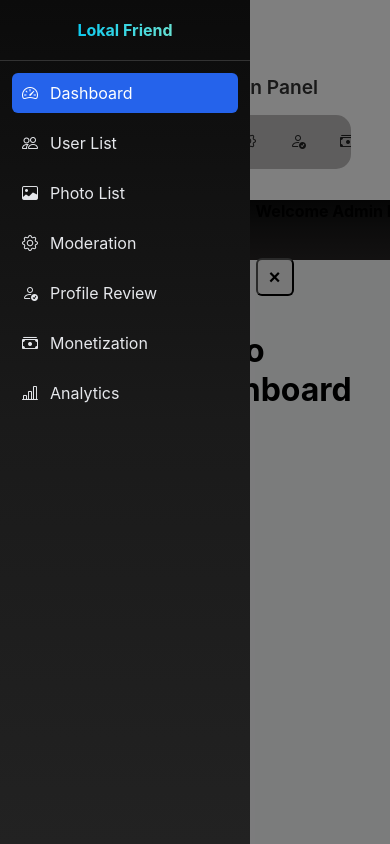
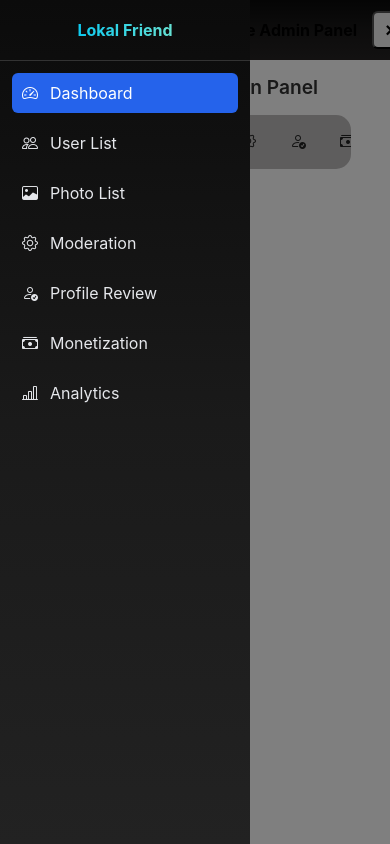
Before and after one commit to sukumarae5/Local-Frnd-App-Dashboard, a React (Create React App) app: page / in a window 390 px wide. Built offline with nearby package versions, Linux system fonts and the light colour scheme; the HTML template or start-up script is replaced by a standard one.

Commit message:
userListPage QA testing

```diff
--- a/src/components/Header.js
+++ b/src/components/Header.js
@@ -10,7 +10,6 @@
     return () => window.removeEventListener("resize", handleResize);
   }, []);
 
-  // Layout adjustments
   const headerMarginLeft = isMobile ? "0px" : sidebarOpen ? "250px" : "80px";
   const headerWidth = isMobile
     ? "100%"
@@ -32,27 +31,25 @@
         padding: "0 20px",
         display: "flex",
         alignItems: "center",
-        justifyContent: "flex-end", // right-aligned content
+        justifyContent: "flex-end",   // <-- EVERYTHING moves to the RIGHT
+        gap: "15px",                   // spacing between items
       }}
     >
-      <div
-        className="d-flex align-items-center gap-2"
-        style={{
-          transition: "all 0.3s ease-in-out",
-        }}
-      >
-        {/* ✅ Title - always visible (desktop + mobile) */}
+
+      {/* TITLE on right side */}
       <h6
         className="text-white m-0"
         style={{
+          fontSize: "1rem",
           whiteSpace: "nowrap",
-            fontSize: "1rem",
+          overflow: "hidden",
+          textOverflow: "ellipsis",
         }}
       >
         Welcome Admin Panel
       </h6>
 
-        {/* ✅ Toggle - visible only on mobile */}
+      {/* TOGGLE on right side (only mobile) */}
       {isMobile && (
         <Button
           variant="light"
@@ -69,7 +66,7 @@
           {sidebarOpen ? "×" : "☰"}
         </Button>
       )}
-      </div>
+
     </Navbar>
   );
 };
--- a/src/components/forms/UserForms.js
+++ b/src/components/forms/UserForms.js
@@ -67,6 +67,8 @@
    padding: "24px 28px",
    fontFamily: "Inter,sans-serif",
    color: "#f3f4f6",
+   marginTop: 40,
+   marginLeft: 80,
    };
 
   const inputStyle = {
@@ -134,7 +136,9 @@
     </div>
   );
 
-  const Row = ({ children }) => <div style={rowStyle}>{children}</div>;
+  const Row = ({ children, className = "" }) => (
+  <div className={`user-row ${className}`}>{children}</div>
+);
 
   // --- SUBMIT ---
   const handleSubmit = (e) => {
@@ -185,6 +189,53 @@
   };
 
   return (
+    <>
+    <style>
+  {`
+    .user-modal {
+      margin: 30px auto;
+      width: min(720px, 90vw);
+    }
+
+    @media (max-width: 1200px) {
+      .user-modal {
+        margin-left: 60px;
+        margin-right: 60px;
+      }
+    }
+
+    @media (max-width: 992px) {
+      .user-modal {
+        margin-left: 50px;
+        margin-right: 50px;
+      }
+    }
+
+    @media (max-width: 576px) {
+      .user-modal {
+        margin-left: 30px !important;
+        margin-right: 30px !important;
+        width: calc(100vw - 60px) !important;
+      }
+    }
+
+    /* Row styles */
+    .user-row {
+      display: grid;
+      grid-template-columns: 1fr 1fr; /* default: 2 columns */
+      gap: 16px;
+    }
+
+    /* Only mobile: stack fields one by one */
+    @media (max-width: 576px) {
+      .user-row {
+        grid-template-columns: 1fr !important;
+        gap: 12px;
+      }
+    }
+  `}
+</style>
+
     <div style={backdropStyle} onClick={onClose}>
       <div style={modalStyle} onClick={(e) => e.stopPropagation()}>
         <div
@@ -396,5 +447,6 @@
         </form>
       </div>
     </div>
+    </>
   );
 }
--- a/src/features/user/userSaga.js
+++ b/src/features/user/userSaga.js
@@ -31,6 +31,8 @@
 function* editUsers(action) {
   try {
     const { id, data } = action.payload || {};
+    console.log(id,data)
+
     if (!id) throw new Error("Missing user id for edit");
 
     const response = yield call(axios.put, `${EDIT_API}/${id}`, data, {
--- a/src/pages/dashboard/Dashboard.js
+++ b/src/pages/dashboard/Dashboard.js
@@ -1,4 +1,5 @@
 import React, { useState, useEffect } from "react";
+import { Container, Row, Col } from "react-bootstrap";
 import Sidebar from "../../components/Sidebar";
 import BottomNavbar from "../../components/BottomNavbar";
 import Header from "../../components/Header";
@@ -6,118 +7,90 @@
 
 const Dashboard = () => {
   const [sidebarOpen, setSidebarOpen] = useState(true);
-  const [screen, setScreen] = useState("desktop");
+  const [isMobile, setIsMobile] = useState(window.innerWidth <= 992);
+
+  // ⭐ FIX: Add activeMenu + setActiveMenu
   const [activeMenu, setActiveMenu] = useState("dashboard");
 
-  // Detect Screen Size
   useEffect(() => {
     const handleResize = () => {
       const width = window.innerWidth;
-      if (width <= 580) setScreen("mobile");
-      else if (width <= 954) setScreen("tablet");
-      else setScreen("desktop");
+      const mobile = width <= 992;
+      setIsMobile(mobile);
+
+      // Auto open sidebar on desktop
+      if (!mobile) {
+        setSidebarOpen(true);
+      }
     };
 
-    handleResize();
     window.addEventListener("resize", handleResize);
     return () => window.removeEventListener("resize", handleResize);
   }, []);
 
-  // Dynamic sidebar margin space
-  const getContentMarginLeft = () => {
-    if (screen === "mobile") return "60px";
-    if (screen === "tablet") return sidebarOpen ? "240px" : "60px";
-    return sidebarOpen ? "200px" : "80px";
-  };
+  return (
+    <Container
+      fluid
+      className="p-0 m-0"
+      style={{ height: "100vh", overflow: "hidden" }}
+    >
+      <Row className="g-0 h-100">
 
-  const getContentMarginRight = () => {
-    if (screen === "mobile") return "-20px";
-    if (screen === "tablet") return sidebarOpen ? "20px" : "-40px";
-    return "-150px";
-  };
-
-  const getOutletPaddingLeft = () => {
-    if (screen === "mobile") return "12px";
-    if (screen === "tablet") return "16px";
-    return "80px";
-  };
-
-  const getOutletPaddingRight = () => {
-    if (screen === "mobile") return "12px";
-    if (screen === "tablet") return "20px";
-    return "150px";
-  };
-
-  // ⭐ Responsive Welcome Box Styles
-  const welcomeBoxStyles = {
-    marginTop: "50px",
-    marginRight:
-      screen === "desktop" ? "400px" : screen === "tablet" ? "100px" : "20px",
-    marginLeft:
-      screen === "desktop" ? "150px" : screen === "tablet" ? "60px" : "20px",
-  };
-
-  return (
-    <div style={{ display: "flex", height: "100vh", overflow: "hidden" }}>
+        {/* SIDEBAR */}
+        <Col
+          xs={sidebarOpen ? 9 : 1}
+          sm={sidebarOpen ? 3 : 1}
+          md={sidebarOpen ? 2 : 1}
+          className="p-0"
+        >
           <Sidebar
            sidebarOpen={sidebarOpen}
         toggleSidebar={() => setSidebarOpen(!sidebarOpen)}
         activeMenu={activeMenu}
         setActiveMenu={setActiveMenu}
           />
+        </Col>
 
-      <div
-        style={{
-          flex: 1,
-          marginLeft: getContentMarginLeft(),
-          marginRight: getContentMarginRight(),
-          backgroundColor: "#f8f9fa",
-          display: "flex",
-          flexDirection: "column",
-          transition: "all 0.3s ease",
-          marginTop: "200px",
-          overflow: "hidden",
-        }}
+        {/* MAIN CONTENT */}
+        <Col
+          xs={sidebarOpen ? 3 : 11}
+          sm={sidebarOpen ? 9 : 11}
+          md={sidebarOpen ? 10 : 11}
+          className="d-flex flex-column position-relative"
+          style={{ backgroundColor: "#f8f9fa", height: "100%" }}
         >
+          {/* HEADER */}
           <Header
             toggleSidebar={() => setSidebarOpen(!sidebarOpen)}
             sidebarOpen={sidebarOpen}
           />
 
-        {/* ⭐ DEFAULT WELCOME PAGE (only when no Outlet content is shown) */}
-        {activeMenu === "dashboard" && (
-          <div style={welcomeBoxStyles}>
-            <h1>Welcome to AdminDashboard</h1>
-          </div>
-        )}
-
+          {/* SCROLLABLE OUTLET CONTENT */}
           <div
+            className="flex-grow-1 overflow-auto pt-4 px-3"
             style={{
-            flex: 1,
-            overflowY: "auto",
-            paddingLeft: getOutletPaddingLeft(),
-            paddingRight: getOutletPaddingRight(),
-            WebkitOverflowScrolling: "touch",
+              marginTop: "170px",
+              marginLeft: isMobile ? "0px" : "70px",
+              paddingBottom: "0px",
             }}
           >
-          {screen === "desktop" && (
-            <style>
-              {`
-                div::-webkit-scrollbar {
-                  display: none;
-                }
-              `}
-            </style>
-          )}
-
             <Outlet />
           </div>
 
-        <div style={{ width: "100%", position: "relative", zIndex: 10 }}>
-          <BottomNavbar activeMenu={activeMenu} setActiveMenu={setActiveMenu} />
+          {/* BOTTOM NAVBAR */}
+          <div
+            className="w-100 position-sticky bottom-0"
+            style={{ zIndex: 10 }}
+          >
+            <BottomNavbar
+              activeMenu={activeMenu}
+              setActiveMenu={setActiveMenu}   // ✔ FIXED
+              sidebarWidth={150}
+            />
           </div>
-      </div>
-    </div>
+        </Col>
+      </Row>
+    </Container>
   );
 };
 
--- a/src/pages/users/UserEditFormDesign.js
+++ b/src/pages/users/UserEditFormDesign.js
@@ -122,7 +122,7 @@
 
     setSubmitted(true);
     setBackendFieldErrors({}); // reset old backend errors
-
+console.log(editId,apiData)
     dispatch(
       userEditRequest({
         id: editId,
```
Also changed, not shown: src/pages/dashboard/DashboardContent.js (+22 -22 lines), 1 other file (tests, documents, lock files or other folders). Lines whose indentation alone changed are shown as unchanged.
